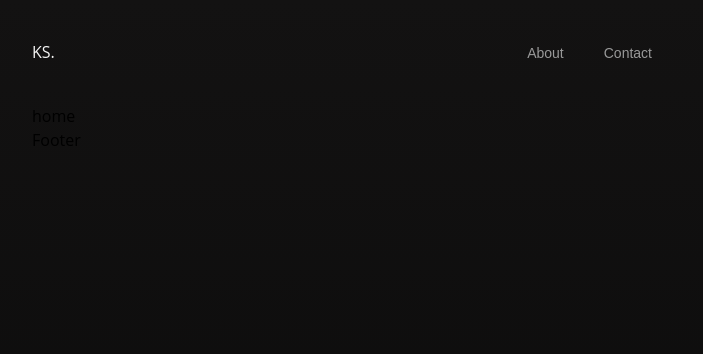
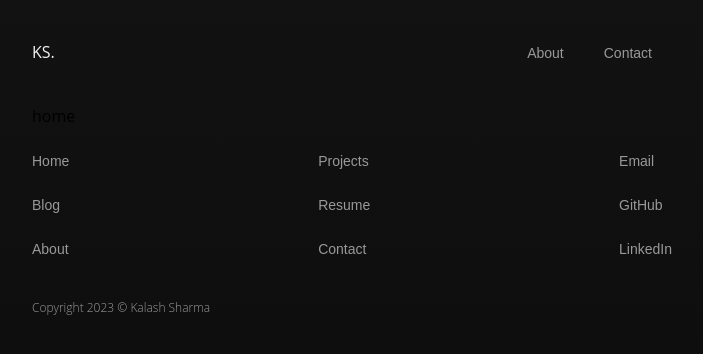
Before and after one commit to k99sharma/portfolio-react, a React (Vite) app: page / in a window 1280 px wide. Shown: the top 354 px of the page, without its empty margins (288-991 px from the left). Built offline with nearby package versions, Linux system fonts and the light colour scheme.

Commit message:
feat: footer component is added
 footer component have navigation button and other links
 `CustomLink` component is also modified

 - index.html title is also changed
 -

```diff
--- a/index.html
+++ b/index.html
@@ -4,7 +4,7 @@
     <meta charset="UTF-8" />
     <link rel="icon" type="image/svg+xml" href="/vite.svg" />
     <meta name="viewport" content="width=device-width, initial-scale=1.0" />
-    <title>Vite + React + TS</title>
+    <title>Kalash Sharma | Web Developer</title>
   </head>
   <body>
     <div id="root"></div>
--- a/src/components/CustomLink/index.tsx
+++ b/src/components/CustomLink/index.tsx
@@ -8,7 +8,7 @@ import { NavLinkType } from "../../types/types";
 export default function CustomLink({ label, path, isLink }: NavLinkType) {
   return isLink ? (
     <button
-      className="customLink text-neutral-4 hover:text-neutral-6 font-light text-sm font-montserrat"
+      className="customLink text-neutral-4 hover:text-neutral-6 text-sm font-light font-montserrat"
       type="button"
       role="button"
       aria-label={label}
@@ -19,7 +19,7 @@ export default function CustomLink({ label, path, isLink }: NavLinkType) {
     </button>
   ) : (
     <button
-      className="customButton text-neutral-4 hover:text-neutral-6 font-light text-sm font-montserrat"
+      className="customButton text-neutral-4 hover:text-neutral-6 text-sm font-light font-montserrat"
       type="button"
       role="navigation"
       aria-label={label}
--- a/src/components/Footer/index.tsx
+++ b/src/components/Footer/index.tsx
@@ -1,4 +1,101 @@
+// importing types
+import { NavLinkType } from "../../types/types";
+import CustomLink from "../CustomLink";
+
+// available options
+const pagesOptions: NavLinkType[] = [
+  {
+    label: "Home",
+    path: "/",
+    isLink: false,
+  },
+  {
+    label: "Blog",
+    path: "/blog",
+    isLink: false,
+  },
+  {
+    label: "About",
+    path: "/about",
+    isLink: false,
+  },
+];
+
+const skillsOptions: NavLinkType[] = [
+  {
+    label: "Projects",
+    path: "/projects",
+    isLink: false,
+  },
+  {
+    label: "Resume",
+    path: "#",
+    isLink: true,
+  },
+  {
+    label: "Contact",
+    path: "/contact",
+    isLink: false,
+  },
+];
+
+const socialOptions = [
+  {
+    label: "Email",
+    path: "mailto:kalash.strt@gmail.com",
+    isLink: true,
+  },
+  {
+    label: "GitHub",
+    path: "#",
+    isLink: true,
+  },
+  {
+    label: "LinkedIn",
+    path: "#",
+    isLink: true,
+  },
+];
+
 // footer component
 export function Footer() {
-  return <div className="footer">Footer</div>;
+  return (
+    <div className="footer">
+      <div className="footer__links flex justify-between mb-5">
+        <div className="footer__pages">
+          {pagesOptions.map((navLink: NavLinkType) => {
+            return (
+              <div key={navLink.label} className="navLink my-5">
+                <CustomLink {...navLink} />
+              </div>
+            );
+          })}
+        </div>
+
+        <div className="footer__skills">
+          {skillsOptions.map((navLink: NavLinkType) => {
+            return (
+              <div key={navLink.label} className="navLink my-5">
+                <CustomLink {...navLink} />
+              </div>
+            );
+          })}
+        </div>
+
+        <div className="footer__social">
+          {socialOptions.map((navLink: NavLinkType) => {
+            return (
+              <div key={navLink.label} className="navLink my-5">
+                <CustomLink {...navLink} />
+              </div>
+            );
+          })}
+        </div>
+      </div>
+
+      <div className="footer__copyright text-neutral-4 text-xs font-light">
+        Copyright 2023 © Kalash Sharma
+      </div>
+    </div>
+  );
 }
```
